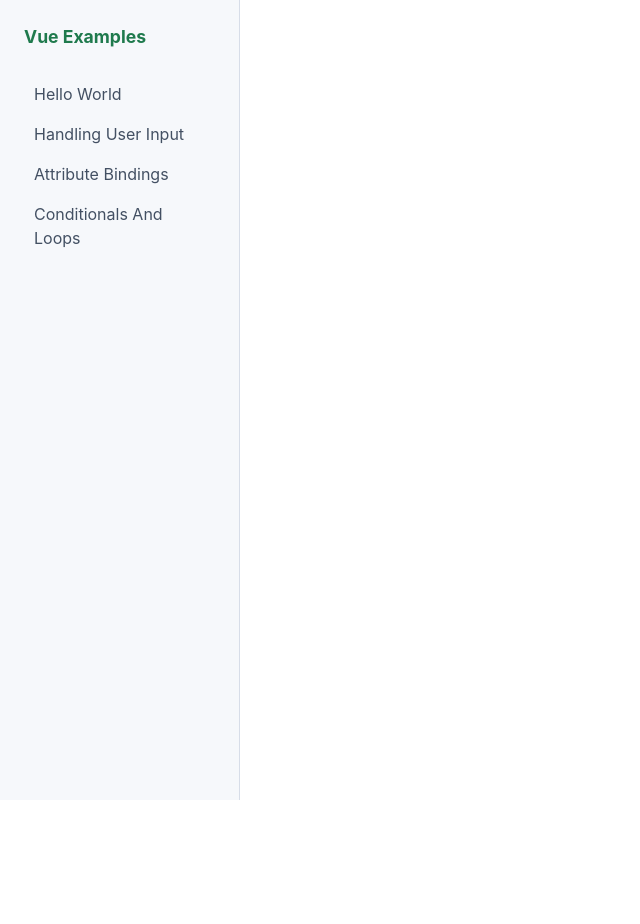
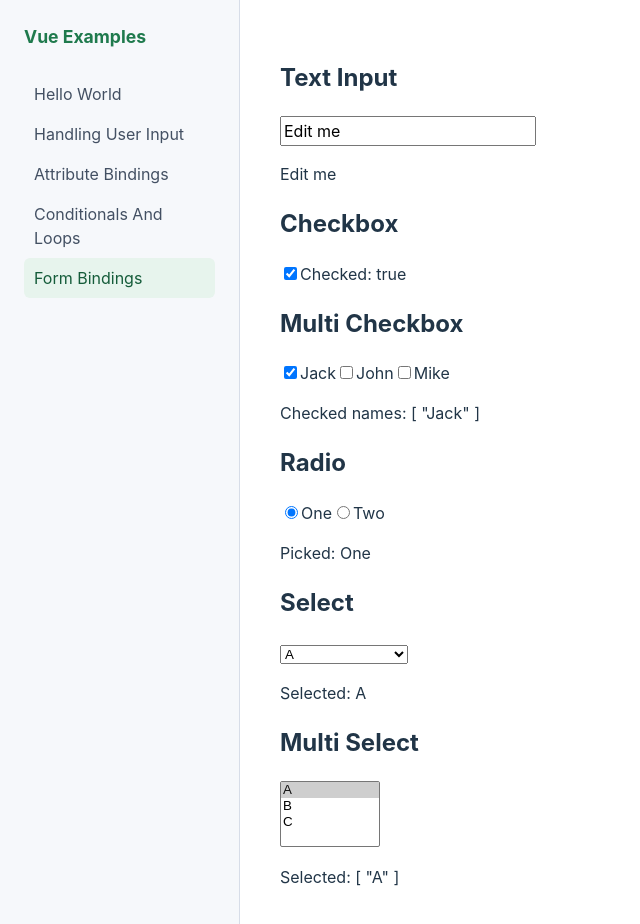
Before and after one commit to tkgakr/vue-examples, a Vue app: page /basic/form-bindings in a window 1280 px wide. Shown: the top 924 px of the page, without its empty margins (0-640 px from the left). Before the commit the page ends 800 px from the top, so only its background shows below. Built offline with nearby package versions, Linux system fonts and the light colour scheme.

Commit message:
example: Form Bindings

```diff
--- /dev/null
+++ b/src/examples/basic/form-bindings/FormBindings.vue
@@ -0,0 +1,101 @@
+<!--
+v-model ディレクティブを使用すると、状態とフォーム入力の間で双方向のバインディングを作成できます。
+-->
+<script setup lang="ts">
+import { ref } from 'vue'
+
+const text = ref('Edit me')
+const checked = ref(true)
+const checkedNames = ref(['Jack'])
+const picked = ref('One')
+const selected = ref('A')
+const multiSelected = ref(['A'])
+</script>
+
+<template>
+  <h2>Text Input</h2>
+  <input
+    id="textbox"
+    v-model="text"
+  >
+  <p>{{ text }}</p>
+
+  <h2>Checkbox</h2>
+  <input
+    id="checkbox"
+    v-model="checked"
+    type="checkbox"
+  >
+  <label for="checkbox">Checked: {{ checked }}</label>
+
+  <h2>Multi Checkbox</h2>
+  <input
+    id="jack"
+    v-model="checkedNames"
+    type="checkbox"
+    value="Jack"
+  >
+  <label for="jack">Jack</label>
+  <input
+    id="john"
+    v-model="checkedNames"
+    type="checkbox"
+    value="John"
+  >
+  <label for="john">John</label>
+  <input
+    id="mike"
+    v-model="checkedNames"
+    type="checkbox"
+    value="Mike"
+  >
+  <label for="mike">Mike</label>
+  <p>Checked names: {{ checkedNames }}</p>
+
+  <h2>Radio</h2>
+  <input
+    id="one"
+    v-model="picked"
+    type="radio"
+    value="One"
+  >
+  <label for="one">One</label>
+  <input
+    id="two"
+    v-model="picked"
+    type="radio"
+    value="Two"
+  >
+  <label for="two">Two</label>
+  <p>Picked: {{ picked }}</p>
+
+  <h2>Select</h2>
+  <select v-model="selected">
+    <option
+      disabled
+      value=""
+    >
+      Please select one
+    </option>
+    <option>A</option>
+    <option>B</option>
+    <option>C</option>
+  </select>
+  <p>Selected: {{ selected }}</p>
+
+  <h2>Multi Select</h2>
+  <select
+    v-model="multiSelected"
+    multiple
+    style="width: 100px;"
+  >
+    <option>A</option>
+    <option>B</option>
+    <option>C</option>
+  </select>
+  <p>Selected: {{ multiSelected }}</p>
+</template>
+
+<style>
+
+</style>
--- a/src/router/index.ts
+++ b/src/router/index.ts
@@ -21,6 +21,11 @@
     component: () => import('@/examples/basic/conditionals-and-loops/ConditionalsAndLoops.vue'),
     meta: { category: 'Basic', title: 'Conditionals And Loops' },
   },
+  {
+    path: '/basic/form-bindings',
+    component: () => import('@/examples/basic/form-bindings/FormBindings.vue'),
+    meta: { category: 'Basic', title: 'Form Bindings' },
+  },
 ] satisfies RouteRecordRaw[]
 
 const routes: RouteRecordRaw[] = [
```
Also changed, not shown: src/examples/basic/form-bindings/README.md (added), 1 other file (tests, documents, lock files or other folders).
